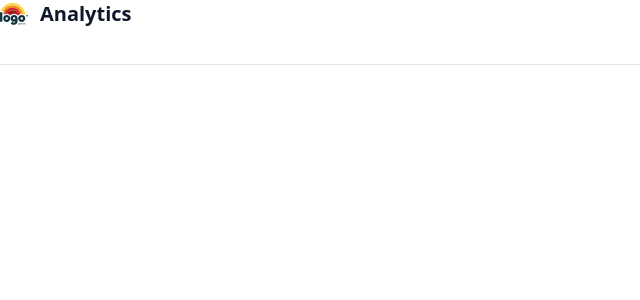
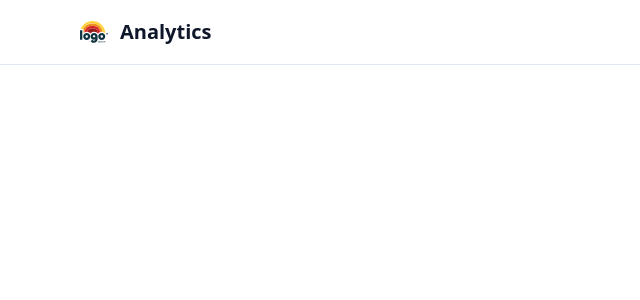
Before and after one commit to ciamac-da/nuxt-tailwind-dashboard, a Nuxt app: page / in a window 1280 px wide. Shown: the top 300 px of the page, without its empty margins (0-640 px from the left). Built offline with nearby package versions, Linux system fonts and the light colour scheme; a web font is replaced by a local one.

Commit message:
header adjustment

```diff
--- a/components/Header.vue
+++ b/components/Header.vue
@@ -1,7 +1,7 @@
 <template>
-    <header class="sticky top-0 z-20 border-b bg-backfround/80 background-blur">
+    <header class="sticky top-0 z-20 border-b bg-background/80 backdrop-blur">
         <!-- Flex Container -->
-        <div class="container-flex h-16 items-center justify-between">
+        <div class="container flex h-16 items-center justify-between">
             <!-- Logo & Page Title-->
             <div class="flex items-center gap-3">
                 <!-- Logo -->
```
